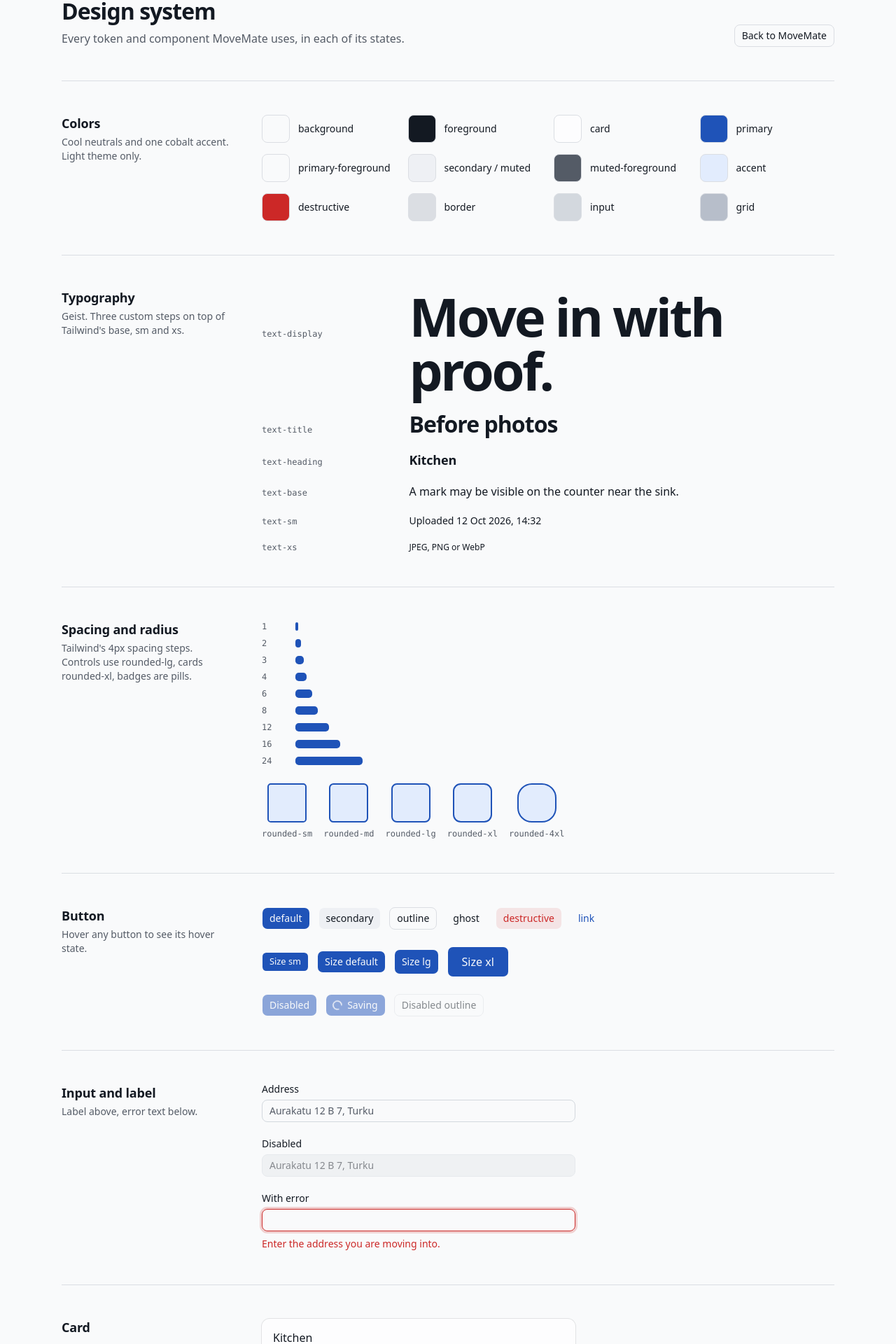
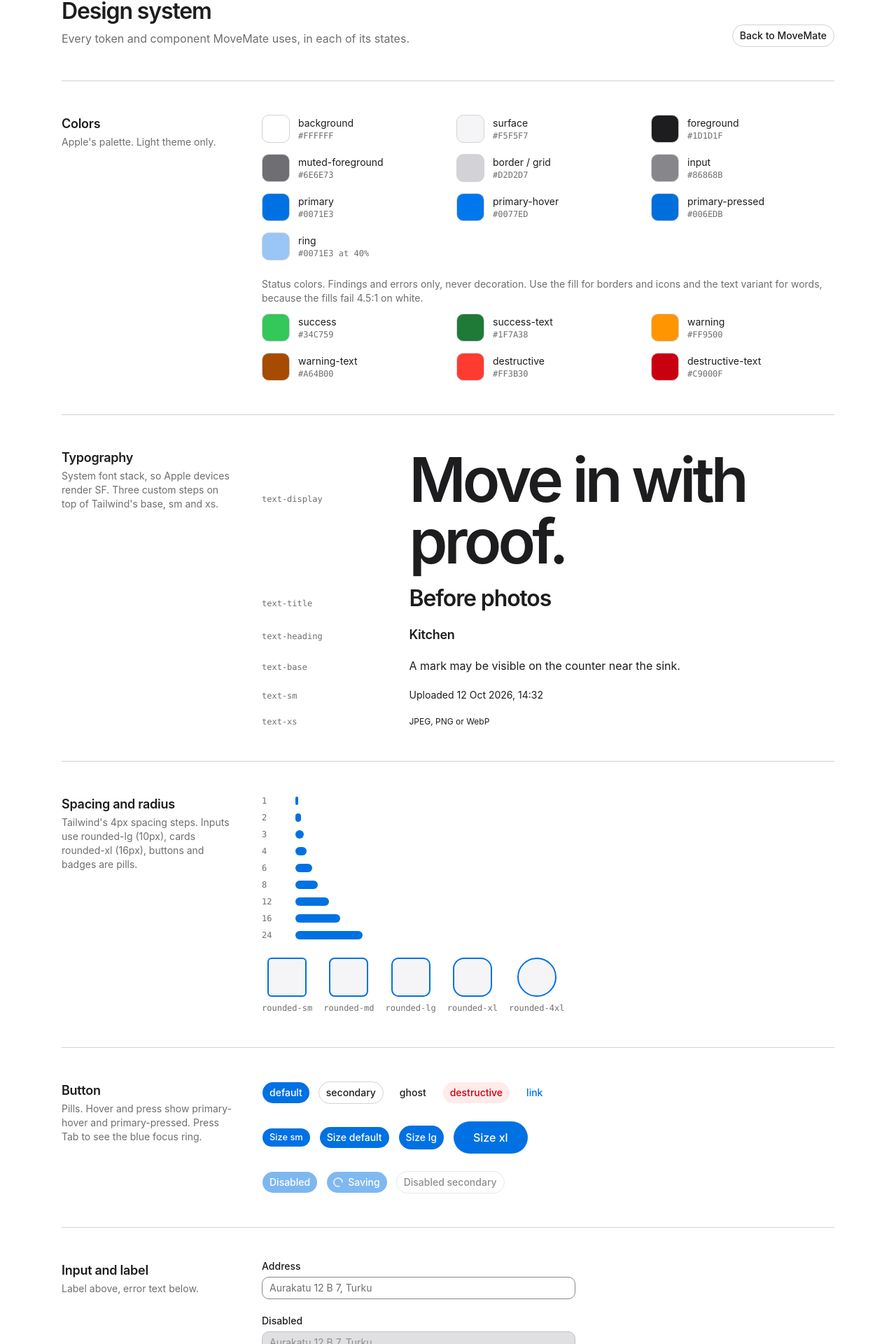
Before and after one commit to FahimOrko/movemate, a React (Vite) app in the folder apps/web/: page /design in a window 1280 px wide. Shown: the part 50-1970 px from the top of the page at 70% size. Built offline with nearby package versions, Linux system fonts and the light colour scheme.

Commit message:
refactor: remove unused fontsource dependency and update component styles for consistency

```diff
--- a/apps/web/package.json
+++ b/apps/web/package.json
@@ -8,7 +8,6 @@
     "typecheck": "tsc -p ."
   },
   "dependencies": {
-    "@fontsource-variable/geist": "^5.3.0",
     "class-variance-authority": "^0.7.1",
     "cn": "^0.4.0",
     "lucide-react": "^1.57.0",
--- a/apps/web/src/components/ui/alert.tsx
+++ b/apps/web/src/components/ui/alert.tsx
@@ -9,7 +9,7 @@ const alertVariants = cva(
       variant: {
         default: "bg-card text-card-foreground",
         destructive:
-          "bg-card text-destructive *:data-[slot=alert-description]:text-destructive/90 *:[svg]:text-current",
+          "bg-card text-destructive-text *:data-[slot=alert-description]:text-destructive-text/90 *:[svg]:text-current",
       },
     },
     defaultVariants: {
--- a/apps/web/src/components/ui/badge.tsx
+++ b/apps/web/src/components/ui/badge.tsx
@@ -4,7 +4,7 @@ import { cn } from "cn"
 import { Slot } from "radix-ui"
 
 const badgeVariants = cva(
-  "group/badge inline-flex h-5 w-fit shrink-0 items-center justify-center gap-1 overflow-hidden rounded-4xl border border-transparent px-2 py-0.5 text-xs font-medium whitespace-nowrap transition-all focus-visible:border-ring focus-visible:ring-[3px] focus-visible:ring-ring/50 has-data-[icon=inline-end]:pr-1.5 has-data-[icon=inline-start]:pl-1.5 aria-invalid:border-destructive aria-invalid:ring-destructive/20 dark:aria-invalid:ring-destructive/40 [&>svg]:pointer-events-none [&>svg]:size-3!",
+  "group/badge inline-flex h-5 w-fit shrink-0 items-center justify-center gap-1 overflow-hidden rounded-4xl border border-transparent px-2 py-0.5 text-xs font-medium whitespace-nowrap transition-all focus-visible:ring-2 focus-visible:ring-ring/40 focus-visible:ring-offset-2 focus-visible:ring-offset-background has-data-[icon=inline-end]:pr-1.5 has-data-[icon=inline-start]:pl-1.5 aria-invalid:border-destructive aria-invalid:ring-destructive/20 dark:aria-invalid:ring-destructive/40 [&>svg]:pointer-events-none [&>svg]:size-3!",
   {
     variants: {
       variant: {
@@ -12,7 +12,11 @@ const badgeVariants = cva(
         secondary:
           "bg-secondary text-secondary-foreground [a]:hover:bg-secondary/80",
         destructive:
-          "bg-destructive/10 text-destructive focus-visible:ring-destructive/20 dark:bg-destructive/20 dark:focus-visible:ring-destructive/40 [a]:hover:bg-destructive/20",
+          "bg-destructive/10 text-destructive-text focus-visible:ring-destructive/20 dark:bg-destructive/20 dark:focus-visible:ring-destructive/40 [a]:hover:bg-destructive/20",
+        success:
+          "bg-success/10 text-success-text",
+        warning:
+          "bg-warning/10 text-warning-text",
         outline:
           "border-border text-foreground [a]:hover:bg-muted [a]:hover:text-muted-foreground",
         ghost:
--- a/apps/web/src/components/ui/button.tsx
+++ b/apps/web/src/components/ui/button.tsx
@@ -4,33 +4,30 @@ import { cn } from "cn"
 import { Slot } from "radix-ui"
 
 const buttonVariants = cva(
-  "group/button inline-flex shrink-0 items-center justify-center rounded-lg border border-transparent bg-clip-padding text-sm font-medium whitespace-nowrap transition-all outline-none select-none focus-visible:border-ring focus-visible:ring-3 focus-visible:ring-ring/50 active:not-aria-[haspopup]:translate-y-px disabled:pointer-events-none disabled:opacity-50 aria-invalid:border-destructive aria-invalid:ring-3 aria-invalid:ring-destructive/20 dark:aria-invalid:border-destructive/50 dark:aria-invalid:ring-destructive/40 [&_svg]:pointer-events-none [&_svg]:shrink-0 [&_svg:not([class*='size-'])]:size-4",
+  "group/button inline-flex shrink-0 items-center justify-center rounded-full border border-transparent bg-clip-padding text-sm font-medium whitespace-nowrap transition-all outline-none select-none focus-visible:ring-2 focus-visible:ring-ring/40 focus-visible:ring-offset-2 focus-visible:ring-offset-background active:not-aria-[haspopup]:translate-y-px disabled:pointer-events-none disabled:opacity-50 aria-invalid:border-destructive aria-invalid:ring-3 aria-invalid:ring-destructive/20 dark:aria-invalid:border-destructive/50 dark:aria-invalid:ring-destructive/40 [&_svg]:pointer-events-none [&_svg]:shrink-0 [&_svg:not([class*='size-'])]:size-4",
   {
     variants: {
       variant: {
-        default: "bg-primary text-primary-foreground hover:bg-primary/80",
-        outline:
-          "border-border bg-background hover:bg-muted hover:text-foreground aria-expanded:bg-muted aria-expanded:text-foreground dark:border-input dark:bg-input/30 dark:hover:bg-input/50",
+        default: "bg-primary text-primary-foreground hover:bg-primary-hover active:bg-primary-pressed",
         secondary:
-          "bg-secondary text-secondary-foreground hover:bg-[color-mix(in_oklch,var(--secondary),var(--foreground)_5%)] aria-expanded:bg-secondary aria-expanded:text-secondary-foreground",
+          "border-border bg-background text-foreground hover:bg-muted aria-expanded:bg-muted",
         ghost:
-          "hover:bg-muted hover:text-foreground aria-expanded:bg-muted aria-expanded:text-foreground dark:hover:bg-muted/50",
+          "hover:bg-muted hover:text-foreground aria-expanded:bg-muted aria-expanded:text-foreground",
         destructive:
-          "bg-destructive/10 text-destructive hover:bg-destructive/20 focus-visible:border-destructive/40 focus-visible:ring-destructive/20 dark:bg-destructive/20 dark:hover:bg-destructive/30 dark:focus-visible:ring-destructive/40",
+          "bg-destructive/10 text-destructive-text hover:bg-destructive/20 focus-visible:ring-destructive/40",
         link: "text-primary underline-offset-4 hover:underline",
       },
       size: {
         default:
           "h-8 gap-1.5 px-2.5 has-data-[icon=inline-end]:pr-2 has-data-[icon=inline-start]:pl-2",
-        xs: "h-6 gap-1 rounded-[min(var(--radius-md),10px)] px-2 text-xs in-data-[slot=button-group]:rounded-lg has-data-[icon=inline-end]:pr-1.5 has-data-[icon=inline-start]:pl-1.5 [&_svg:not([class*='size-'])]:size-3",
-        sm: "h-7 gap-1 rounded-[min(var(--radius-md),12px)] px-2.5 text-[0.8rem] in-data-[slot=button-group]:rounded-lg has-data-[icon=inline-end]:pr-1.5 has-data-[icon=inline-start]:pl-1.5 [&_svg:not([class*='size-'])]:size-3.5",
+        xs: "h-6 gap-1 px-2 text-xs has-data-[icon=inline-end]:pr-1.5 has-data-[icon=inline-start]:pl-1.5 [&_svg:not([class*='size-'])]:size-3",
+        sm: "h-7 gap-1 px-2.5 text-[0.8rem] has-data-[icon=inline-end]:pr-1.5 has-data-[icon=inline-start]:pl-1.5 [&_svg:not([class*='size-'])]:size-3.5",
         lg: "h-9 gap-1.5 px-2.5 has-data-[icon=inline-end]:pr-2 has-data-[icon=inline-start]:pl-2",
-        xl: "h-11 gap-2 px-5 text-base has-data-[icon=inline-end]:pr-4 has-data-[icon=inline-start]:pl-4",
+        xl: "h-12 gap-2 px-7 text-base has-data-[icon=inline-end]:pr-5 has-data-[icon=inline-start]:pl-5",
         icon: "size-8",
         "icon-xs":
-          "size-6 rounded-[min(var(--radius-md),10px)] in-data-[slot=button-group]:rounded-lg [&_svg:not([class*='size-'])]:size-3",
-        "icon-sm":
-          "size-7 rounded-[min(var(--radius-md),12px)] in-data-[slot=button-group]:rounded-lg",
+          "size-6 [&_svg:not([class*='size-'])]:size-3",
+        "icon-sm": "size-7",
         "icon-lg": "size-9",
       },
     },
--- a/apps/web/src/components/ui/card.tsx
+++ b/apps/web/src/components/ui/card.tsx
@@ -4,14 +4,17 @@ import { cn } from "cn"
 function Card({
   className,
   size = "default",
+  variant = "default",
   ...props
-}: React.ComponentProps<"div"> & { size?: "default" | "sm" }) {
+}: React.ComponentProps<"div"> & { size?: "default" | "sm"; variant?: "default" | "surface" }) {
   return (
     <div
       data-slot="card"
       data-size={size}
+      data-variant={variant}
       className={cn(
-        "group/card flex flex-col gap-(--card-spacing) overflow-hidden rounded-xl bg-card py-(--card-spacing) text-sm text-card-foreground ring-1 ring-foreground/10 [--card-spacing:--spacing(4)] has-data-[slot=card-footer]:pb-0 has-[>img:first-child]:pt-0 data-[size=sm]:[--card-spacing:--spacing(3)] data-[size=sm]:has-data-[slot=card-footer]:pb-0 *:[img:first-child]:rounded-t-xl *:[img:last-child]:rounded-b-xl",
+        "group/card flex flex-col gap-(--card-spacing) overflow-hidden rounded-xl bg-card py-(--card-spacing) text-sm text-card-foreground shadow-soft [--card-spacing:--spacing(4)] has-data-[slot=card-footer]:pb-0 has-[>img:first-child]:pt-0 data-[size=sm]:[--card-spacing:--spacing(3)] data-[size=sm]:has-data-[slot=card-footer]:pb-0 *:[img:first-child]:rounded-t-xl *:[img:last-child]:rounded-b-xl",
+        variant === "surface" && "bg-muted shadow-none",
         className
       )}
       {...props}
--- a/apps/web/src/components/ui/input.tsx
+++ b/apps/web/src/components/ui/input.tsx
@@ -7,7 +7,7 @@ function Input({ className, type, ...props }: React.ComponentProps<"input">) {
       type={type}
       data-slot="input"
       className={cn(
-        "h-8 w-full min-w-0 rounded-lg border border-input bg-transparent px-2.5 py-1 text-base transition-colors outline-none file:inline-flex file:h-6 file:border-0 file:bg-transparent file:text-sm file:font-medium file:text-foreground placeholder:text-muted-foreground focus-visible:border-ring focus-visible:ring-3 focus-visible:ring-ring/50 disabled:pointer-events-none disabled:cursor-not-allowed disabled:bg-input/50 disabled:opacity-50 aria-invalid:border-destructive aria-invalid:ring-3 aria-invalid:ring-destructive/20 md:text-sm dark:bg-input/30 dark:disabled:bg-input/80 dark:aria-invalid:border-destructive/50 dark:aria-invalid:ring-destructive/40",
+        "h-8 w-full min-w-0 rounded-lg border border-input bg-transparent px-2.5 py-1 text-base transition-colors outline-none file:inline-flex file:h-6 file:border-0 file:bg-transparent file:text-sm file:font-medium file:text-foreground placeholder:text-muted-foreground focus-visible:ring-2 focus-visible:ring-ring/40 focus-visible:ring-offset-2 focus-visible:ring-offset-background disabled:pointer-events-none disabled:cursor-not-allowed disabled:bg-input/50 disabled:opacity-50 aria-invalid:border-destructive aria-invalid:ring-3 aria-invalid:ring-destructive/20 md:text-sm dark:bg-input/30 dark:disabled:bg-input/80 dark:aria-invalid:border-destructive/50 dark:aria-invalid:ring-destructive/40",
         className
       )}
       {...props}
--- a/apps/web/src/index.css
+++ b/apps/web/src/index.css
@@ -1,23 +1,26 @@
 @import "tailwindcss";
 @import "tw-animate-css";
 @import "shadcn/tailwind.css";
-@import "@fontsource-variable/geist";
 
 /* Light theme only. Without this, `dark:` utilities would follow the OS setting
    while the tokens below stay light. */
 @custom-variant dark (&:is(.dark *));
 
 @theme inline {
-  --font-sans: "Geist Variable", ui-sans-serif, system-ui, sans-serif;
+  /* System stack: SF on Apple devices, Inter or the platform sans elsewhere. */
+  --font-sans: -apple-system, BlinkMacSystemFont, "SF Pro Text", "SF Pro Display", Inter, sans-serif;
   --font-heading: var(--font-sans);
 
   --color-background: var(--background);
   --color-foreground: var(--foreground);
+  --color-surface: var(--surface);
   --color-card: var(--card);
   --color-card-foreground: var(--card-foreground);
   --color-popover: var(--popover);
   --color-popover-foreground: var(--popover-foreground);
   --color-primary: var(--primary);
+  --color-primary-hover: var(--primary-hover);
+  --color-primary-pressed: var(--primary-pressed);
   --color-primary-foreground: var(--primary-foreground);
   --color-secondary: var(--secondary);
   --color-secondary-foreground: var(--secondary-foreground);
@@ -25,61 +28,84 @@
   --color-muted-foreground: var(--muted-foreground);
   --color-accent: var(--accent);
   --color-accent-foreground: var(--accent-foreground);
+  --color-success: var(--success);
+  --color-success-text: var(--success-text);
+  --color-warning: var(--warning);
+  --color-warning-text: var(--warning-text);
   --color-destructive: var(--destructive);
+  --color-destructive-text: var(--destructive-text);
   --color-border: var(--border);
   --color-input: var(--input);
   --color-ring: var(--ring);
   --color-grid: var(--grid);
 
-  --radius-sm: calc(var(--radius) * 0.6);
-  --radius-md: calc(var(--radius) * 0.8);
-  --radius-lg: var(--radius);
-  --radius-xl: calc(var(--radius) * 1.4);
-  --radius-2xl: calc(var(--radius) * 1.8);
-  --radius-3xl: calc(var(--radius) * 2.2);
-  --radius-4xl: calc(var(--radius) * 2.6);
+  /* Inputs 10px, cards 16px, buttons and badges are pills (rounded-full). */
+  --radius-sm: 0.375rem;
+  --radius-md: 0.5rem;
+  --radius-lg: 0.625rem;
+  --radius-xl: 1rem;
+  --radius-2xl: 1.25rem;
+  --radius-3xl: 1.5rem;
+  --radius-4xl: 1.75rem;
 }
 
-/* Type scale: text-display, text-title, text-heading, then Tailwind's base, sm and xs. */
 @theme {
-  --text-display: clamp(2.75rem, 1.6rem + 4.6vw, 4.75rem);
-  --text-display--line-height: 1.02;
-  --text-display--letter-spacing: -0.045em;
+  /* The only shadow in the system: a very soft lift for cards. */
+  --shadow-soft: 0 1px 2px rgb(0 0 0 / 0.04), 0 8px 24px rgb(0 0 0 / 0.04);
+
+  /* Type scale: text-display, text-title, text-heading, then Tailwind's base, sm and xs. */
+  --text-display: clamp(3rem, 1.7rem + 5.4vw, 5.5rem);
+  --text-display--line-height: 1;
+  --text-display--letter-spacing: -0.055em;
   --text-display--font-weight: 600;
   --text-title: 2rem;
   --text-title--line-height: 1.15;
-  --text-title--letter-spacing: -0.03em;
+  --text-title--letter-spacing: -0.035em;
   --text-title--font-weight: 600;
   --text-heading: 1.125rem;
   --text-heading--line-height: 1.4;
-  --text-heading--letter-spacing: -0.01em;
+  --text-heading--letter-spacing: -0.015em;
   --text-heading--font-weight: 600;
 }
 
 :root {
-  --radius: 0.5rem;
-
-  /* Cool slate neutrals, one cobalt accent. */
-  --background: oklch(0.985 0.002 255);
-  --foreground: oklch(0.21 0.02 260);
-  --card: oklch(0.995 0.001 255);
+  --background: #ffffff;
+  /* Alt sections and subtle cards. */
+  --surface: #f5f5f7;
+  --foreground: #1d1d1f;
+  --card: #ffffff;
   --card-foreground: var(--foreground);
   --popover: var(--card);
   --popover-foreground: var(--foreground);
-  --primary: oklch(0.47 0.17 262);
-  --primary-foreground: oklch(0.985 0.002 255);
-  --secondary: oklch(0.955 0.006 258);
+
+  --primary: #0071e3;
+  --primary-hover: #0077ed;
+  --primary-pressed: #006edb;
+  --primary-foreground: #ffffff;
+
+  --secondary: var(--surface);
   --secondary-foreground: var(--foreground);
-  --muted: oklch(0.955 0.006 258);
-  --muted-foreground: oklch(0.47 0.02 260);
-  --accent: oklch(0.94 0.025 262);
+  --muted: var(--surface);
+  --muted-foreground: #6e6e73;
+  --accent: var(--surface);
   --accent-foreground: var(--foreground);
-  --destructive: oklch(0.55 0.2 27);
-  --border: oklch(0.9 0.008 258);
-  --input: oklch(0.88 0.01 258);
+
+  --border: #d2d2d7;
+  /* Field edges need 3:1 against white (WCAG 1.4.11); #d2d2d7 is only 1.5:1. */
+  --input: #86868b;
+  /* Components draw it at 40% opacity with a 2px offset. */
   --ring: var(--primary);
   /* Landing canvas dots. */
-  --grid: oklch(0.8 0.018 258);
+  --grid: var(--border);
+
+  /* Status fills, borders and icons. Findings and errors only, never decoration. */
+  --success: #34c759;
+  --warning: #ff9500;
+  --destructive: #ff3b30;
+  /* Darker variants for text: the fills above fail 4.5:1 on white. */
+  --success-text: #1f7a38;
+  --warning-text: #a64b00;
+  --destructive-text: #c9000f;
 }
 
 @layer base {
--- a/apps/web/src/pages/design/design-page.tsx
+++ b/apps/web/src/pages/design/design-page.tsx
@@ -20,20 +20,46 @@ import { Spinner } from '@/components/ui/spinner';
 import { DesignSection } from './design-section';
 
 // Class names are written out in full so Tailwind can find them.
-const colorTokens = [
-  { name: 'background', swatch: 'bg-background' },
-  { name: 'foreground', swatch: 'bg-foreground' },
-  { name: 'card', swatch: 'bg-card' },
-  { name: 'primary', swatch: 'bg-primary' },
-  { name: 'primary-foreground', swatch: 'bg-primary-foreground' },
-  { name: 'secondary / muted', swatch: 'bg-secondary' },
-  { name: 'muted-foreground', swatch: 'bg-muted-foreground' },
-  { name: 'accent', swatch: 'bg-accent' },
-  { name: 'destructive', swatch: 'bg-destructive' },
-  { name: 'border', swatch: 'bg-border' },
-  { name: 'input', swatch: 'bg-input' },
-  { name: 'grid', swatch: 'bg-grid' },
+// Class names are written out in full so Tailwind can find them. Hex values are documentation of the tokens in index.css.
+type Swatch = { token: string; hex: string; swatch: string };
+
+const colorTokens: Swatch[] = [
+  { token: 'background', hex: '#FFFFFF', swatch: 'bg-background' },
+  { token: 'surface', hex: '#F5F5F7', swatch: 'bg-surface' },
+  { token: 'foreground', hex: '#1D1D1F', swatch: 'bg-foreground' },
+  { token: 'muted-foreground', hex: '#6E6E73', swatch: 'bg-muted-foreground' },
+  { token: 'border / grid', hex: '#D2D2D7', swatch: 'bg-border' },
+  { token: 'input', hex: '#86868B', swatch: 'bg-input' },
+  { token: 'primary', hex: '#0071E3', swatch: 'bg-primary' },
+  { token: 'primary-hover', hex: '#0077ED', swatch: 'bg-primary-hover' },
+  { token: 'primary-pressed', hex: '#006EDB', swatch: 'bg-primary-pressed' },
+  { token: 'ring', hex: '#0071E3 at 40%', swatch: 'bg-ring/40' },
 ];
+
+const statusTokens: Swatch[] = [
+  { token: 'success', hex: '#34C759', swatch: 'bg-success' },
+  { token: 'success-text', hex: '#1F7A38', swatch: 'bg-success-text' },
+  { token: 'warning', hex: '#FF9500', swatch: 'bg-warning' },
+  { token: 'warning-text', hex: '#A64B00', swatch: 'bg-warning-text' },
+  { token: 'destructive', hex: '#FF3B30', swatch: 'bg-destructive' },
+  { token: 'destructive-text', hex: '#C9000F', swatch: 'bg-destructive-text' },
+];
+
+function SwatchList({ swatches }: { swatches: Swatch[] }) {
+  return (
+    <ul className="grid grid-cols-1 gap-4 sm:grid-cols-2 lg:grid-cols-3">
+      {swatches.map(({ token, hex, swatch }) => (
+        <li key={token} className="flex items-center gap-3">
+          <span className={`size-10 shrink-0 rounded-lg border ${swatch}`} />
+          <span className="flex flex-col text-sm">
+            {token}
+            <code className="text-xs text-muted-foreground">{hex}</code>
+          </span>
+        </li>
+      ))}
+    </ul>
+  );
+}
 
 const typeScale = [
   { token: 'text-display', className: 'text-display', sample: 'Move in with proof.' },
@@ -64,9 +90,10 @@ const radiusScale = [
   { token: 'rounded-4xl', className: 'rounded-4xl' },
 ];
 
-const buttonVariants = ['default', 'secondary', 'outline', 'ghost', 'destructive', 'link'] as const;
+const buttonVariants = ['default', 'secondary', 'ghost', 'destructive', 'link'] as const;
 const buttonSizes = ['sm', 'default', 'lg', 'xl'] as const;
-const badgeVariants = ['default', 'secondary', 'outline', 'destructive'] as const;
+const badgeVariants = ['default', 'secondary', 'outline'] as const;
+const statusBadgeVariants = ['success', 'warning', 'destructive'] as const;
 
 export function DesignPage() {
   return (
@@ -78,23 +105,23 @@ export function DesignPage() {
             Every token and component MoveMate uses, in each of its states.
           </p>
         </div>
-        <Button asChild variant="outline">
+        <Button asChild variant="secondary">
           <Link to="/">Back to MoveMate</Link>
         </Button>
       </header>
 
-      <DesignSection id="colors" title="Colors" description="Cool neutrals and one cobalt accent. Light theme only.">
-        <ul className="grid grid-cols-2 gap-4 sm:grid-cols-3 lg:grid-cols-4">
-          {colorTokens.map((token) => (
-            <li key={token.name} className="flex items-center gap-3">
-              <span className={`size-10 shrink-0 rounded-lg border ${token.swatch}`} />
-              <span className="text-sm">{token.name}</span>
-            </li>
-          ))}
-        </ul>
+      <DesignSection id="colors" title="Colors" description="Apple's palette. Light theme only.">
+        <SwatchList swatches={colorTokens} />
+        <div className="flex flex-col gap-3">
+          <p className="text-sm text-muted-foreground">
+            Status colors. Findings and errors only, never decoration. Use the fill for borders and icons and the text
+            variant for words, because the fills fail 4.5:1 on white.
+          </p>
+          <SwatchList swatches={statusTokens} />
+        </div>
       </DesignSection>
 
-      <DesignSection id="type" title="Typography" description="Geist. Three custom steps on top of Tailwind's base, sm and xs.">
+      <DesignSection id="type" title="Typography" description="System font stack, so Apple devices render SF. Three custom steps on top of Tailwind's base, sm and xs.">
         <ul className="flex flex-col gap-5">
           {typeScale.map((step) => (
             <li key={step.token} className="grid gap-1 sm:grid-cols-4 sm:items-baseline sm:gap-6">
@@ -105,7 +132,7 @@ export function DesignPage() {
         </ul>
       </DesignSection>
 
-      <DesignSection id="spacing" title="Spacing and radius" description="Tailwind's 4px spacing steps. Controls use rounded-lg, cards rounded-xl, badges are pills.">
+      <DesignSection id="spacing" title="Spacing and radius" description="Tailwind's 4px spacing steps. Inputs use rounded-lg (10px), cards rounded-xl (16px), buttons and badges are pills.">
         <ul className="flex flex-col gap-2">
           {spacingScale.map((space) => (
             <li key={space.step} className="flex items-center gap-4">
@@ -124,7 +151,7 @@ export function DesignPage() {
         </ul>
       </DesignSection>
 
-      <DesignSection id="buttons" title="Button" description="Hover any button to see its hover state.">
+      <DesignSection id="buttons" title="Button" description="Pills. Hover and press show primary-hover and primary-pressed. Press Tab to see the blue focus ring.">
         <div className="flex flex-wrap items-center gap-3">
           {buttonVariants.map((variant) => (
             <Button key={variant} variant={variant}>
@@ -145,8 +172,8 @@ export function DesignPage() {
             <Spinner data-icon="inline-start" />
             Saving
           </Button>
-          <Button variant="outline" disabled>
-            Disabled outline
+          <Button variant="secondary" disabled>
+            Disabled secondary
           </Button>
         </div>
       </DesignSection>
@@ -164,31 +191,42 @@ export function DesignPage() {
           <div className="grid gap-2">
             <Label htmlFor="design-error">With error</Label>
             <Input id="design-error" aria-invalid="true" aria-describedby="design-error-text" defaultValue="" />
-            <p id="design-error-text" className="text-sm text-destructive">
+            <p id="design-error-text" className="text-sm text-destructive-text">
               Enter the address you are moving into.
             </p>
           </div>
         </div>
       </DesignSection>
 
-      <DesignSection id="cards" title="Card">
-        <Card className="max-w-md">
+      <DesignSection id="cards" title="Card" description="White with a soft shadow, or the surface color with none.">
+        <div className="grid gap-6 sm:grid-cols-2">
+          {(['default', 'surface'] as const).map((variant) => (
+            <Card key={variant} variant={variant}>
               <CardHeader>
                 <CardTitle>Kitchen</CardTitle>
                 <CardDescription>4 before photos</CardDescription>
               </CardHeader>
               <CardContent className="text-sm">Check whether the counter edge near the sink is chipped.</CardContent>
               <CardFooter>
-            <Button variant="outline" size="sm">
+                <Button variant="secondary" size="sm">
                   Add a check
                 </Button>
               </CardFooter>
             </Card>
+          ))}
+        </div>
       </DesignSection>
 
-      <DesignSection id="badges" title="Badge">
+      <DesignSection id="badges" title="Badge" description="Status badges are for findings and errors only.">
         <div className="flex flex-wrap items-center gap-3">
           {badgeVariants.map((variant) => (
+            <Badge key={variant} variant={variant}>
+              {variant}
+            </Badge>
+          ))}
+        </div>
+        <div className="flex flex-wrap items-center gap-3">
+          {statusBadgeVariants.map((variant) => (
             <Badge key={variant} variant={variant}>
               {variant}
             </Badge>
```
Also changed, not shown: apps/web/public/favicon.svg, 1 other file (tests, documents, lock files or other folders). Lines whose indentation alone changed are shown as unchanged.
